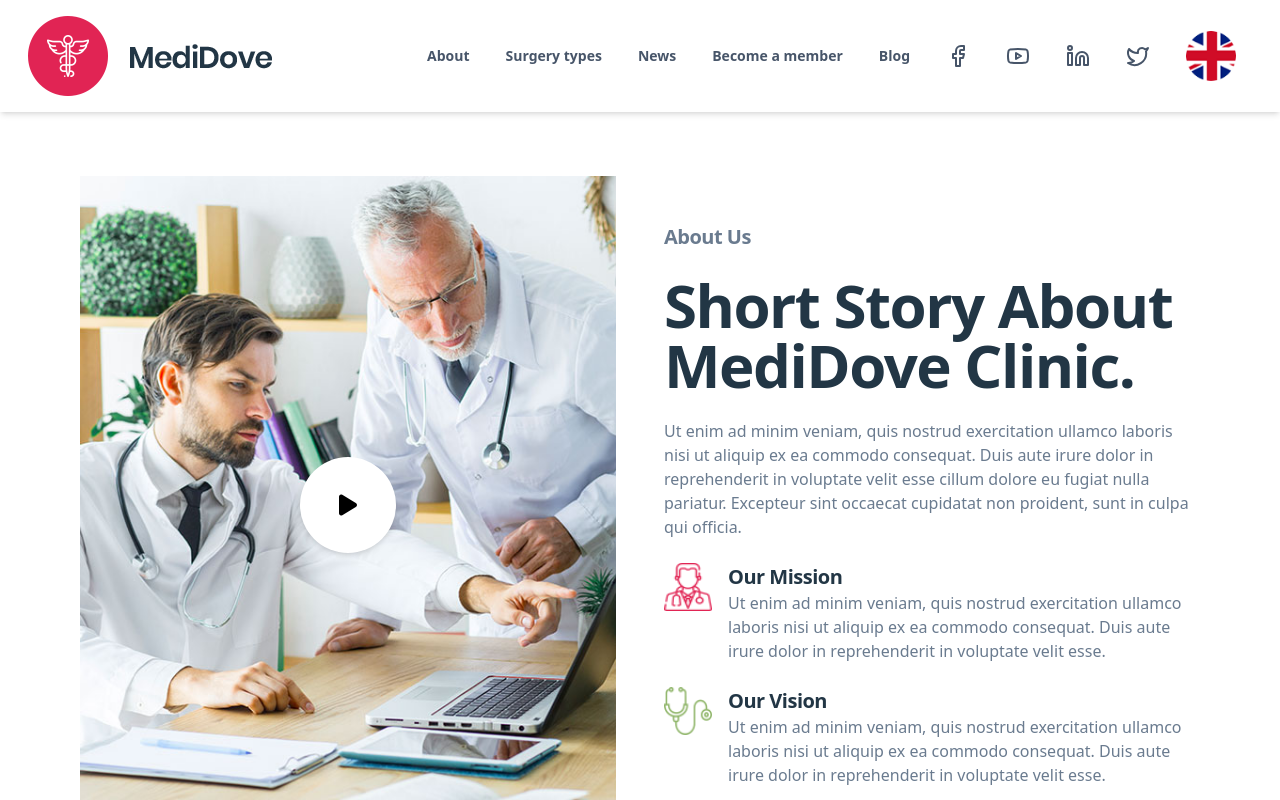
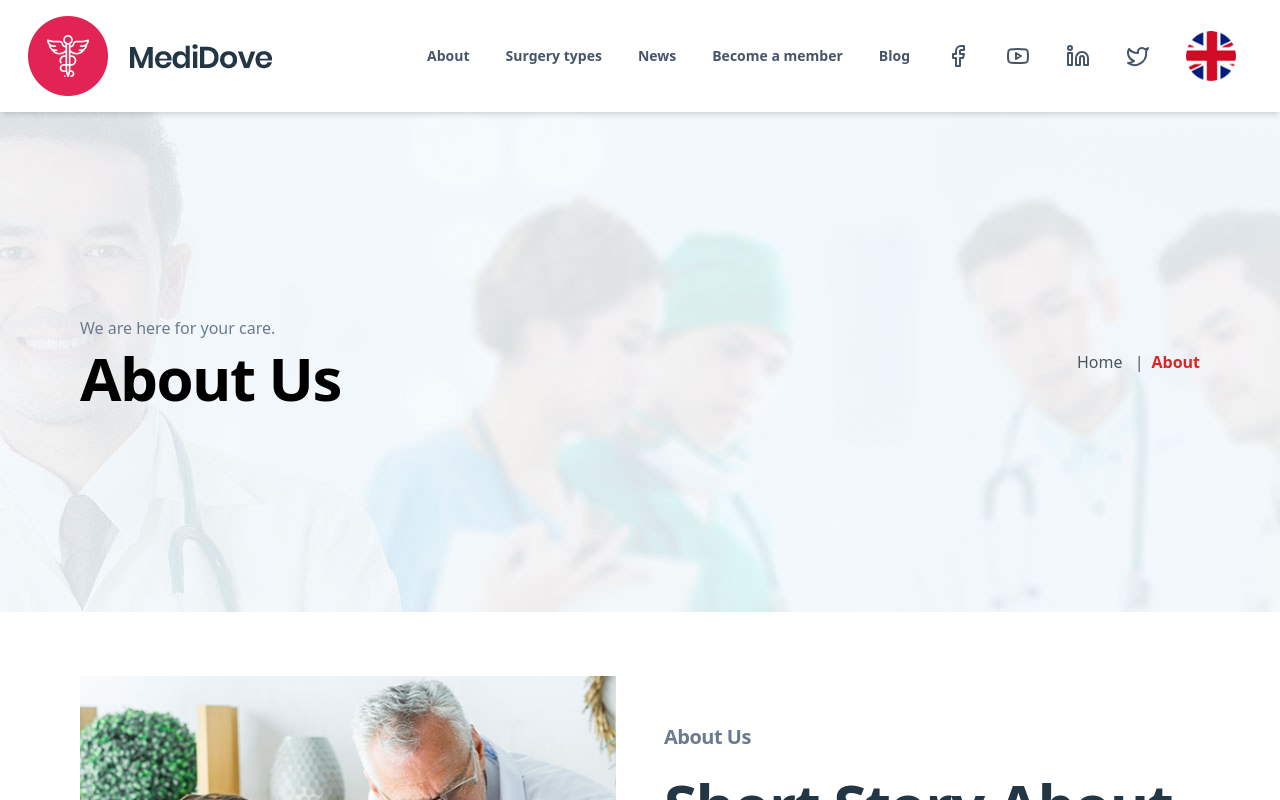
Before and after one commit to shokhsanam18/mediDove, a React (Vite) app: page /About in a window 1280 px wide. Shown: the top 800 px of the page. Built offline with nearby package versions, Linux system fonts and the light colour scheme.

Commit message:
About Page

```diff
--- a/src/pages/About/About.jsx
+++ b/src/pages/About/About.jsx
@@ -5,11 +5,46 @@ import { Button } from "@/components/ui/button";
 import aboutImg from "@/assets/about-img.jpg";
 import missionIcon from "@/assets/destination-icon-1.png";
 import visionIcon from "@/assets/destination-icon-2.png";
+import bgImage from "@/assets/photo_2025-02-08_12-54-53.jpg";
 
 export const About = () => {
   const [isModalOpen, setIsModalOpen] = useState(false);
 
   return (
+    <div className="w-full">
+      <div
+        className="relative w-full h-[400px] sm:h-[500px] flex items-center"
+        style={{
+          backgroundImage: `url(${bgImage})`,
+          backgroundSize: "cover",
+          backgroundPosition: "center",
+          backgroundRepeat: "no-repeat",
+        }}
+      >
+        <div className="max-w-7xl mx-auto px-6 lg:px-20 flex justify-between w-full">
+          <div className="flex flex-col">
+            <Typography
+              variant="p"
+              className="text-[#6A7B8F] text-sm sm:text-base mb-2"
+            >
+              We are here for your care.
+            </Typography>
+            <Typography variant="h1" className="text-black font-bold">
+              About Us
+            </Typography>
+          </div>
+
+          <div className="flex items-center">
+            <Typography variant="p" className="text-gray-600">
+              Home <span className="mx-2">|</span>
+            </Typography>
+            <Typography variant="p" className="text-red-600 font-semibold">
+              About
+            </Typography>
+          </div>
+        </div>
+      </div>
+
       <div className="w-full py-16 bg-white">
         <div className="max-w-7xl mx-auto px-6 lg:px-20 flex flex-col lg:flex-row items-center gap-12">
           <div className="relative w-full lg:w-1/2">
@@ -19,12 +54,13 @@ export const About = () => {
                 className="w-full h-auto sm:h-[400px] md:h-[500px] lg:h-full object-cover"
               />
             </Card>
+
             <Button
               className="absolute top-1/2 left-1/2 transform -translate-x-1/2 -translate-y-1/2
-             bg-white hover:bg-red-500 w-24 h-24 rounded-full shadow-md flex items-center justify-center"
+              bg-white hover:bg-red-500 w-20 h-20 rounded-full shadow-md flex items-center justify-center"
               onClick={() => setIsModalOpen(true)}
             >
-            <i className="fa-solid fa-play text-black text-2xl"></i>
+              <i className="fa-solid fa-play text-black text-xl"></i>
             </Button>
           </div>
 
@@ -46,9 +82,9 @@ export const About = () => {
             >
               Ut enim ad minim veniam, quis nostrud exercitation ullamco laboris
               nisi ut aliquip ex ea commodo consequat. Duis aute irure dolor in
-            reprehenderit in voluptate velit esse cillum dolore eu fugiat nulla
-            pariatur. Excepteur sint occaecat cupidatat non proident, sunt in
-            culpa qui officia.
+              reprehenderit in voluptate velit esse cillum dolore eu fugiat
+              nulla pariatur. Excepteur sint occaecat cupidatat non proident,
+              sunt in culpa qui officia.
             </Typography>
 
             <div className="space-y-6">
@@ -90,6 +126,7 @@ export const About = () => {
             </div>
           </div>
         </div>
+      </div>
 
       {isModalOpen && (
         <div className="fixed inset-0 flex items-center justify-center bg-black/70 z-50">
@@ -98,7 +135,7 @@ export const About = () => {
               className="absolute top-2 right-2 text-xl font-bold"
               onClick={() => setIsModalOpen(false)}
             >
-              ✖
+              ❌
             </button>
             <iframe
               className="w-full h-64 sm:h-96"
```
Lines whose indentation alone changed are shown as unchanged.
